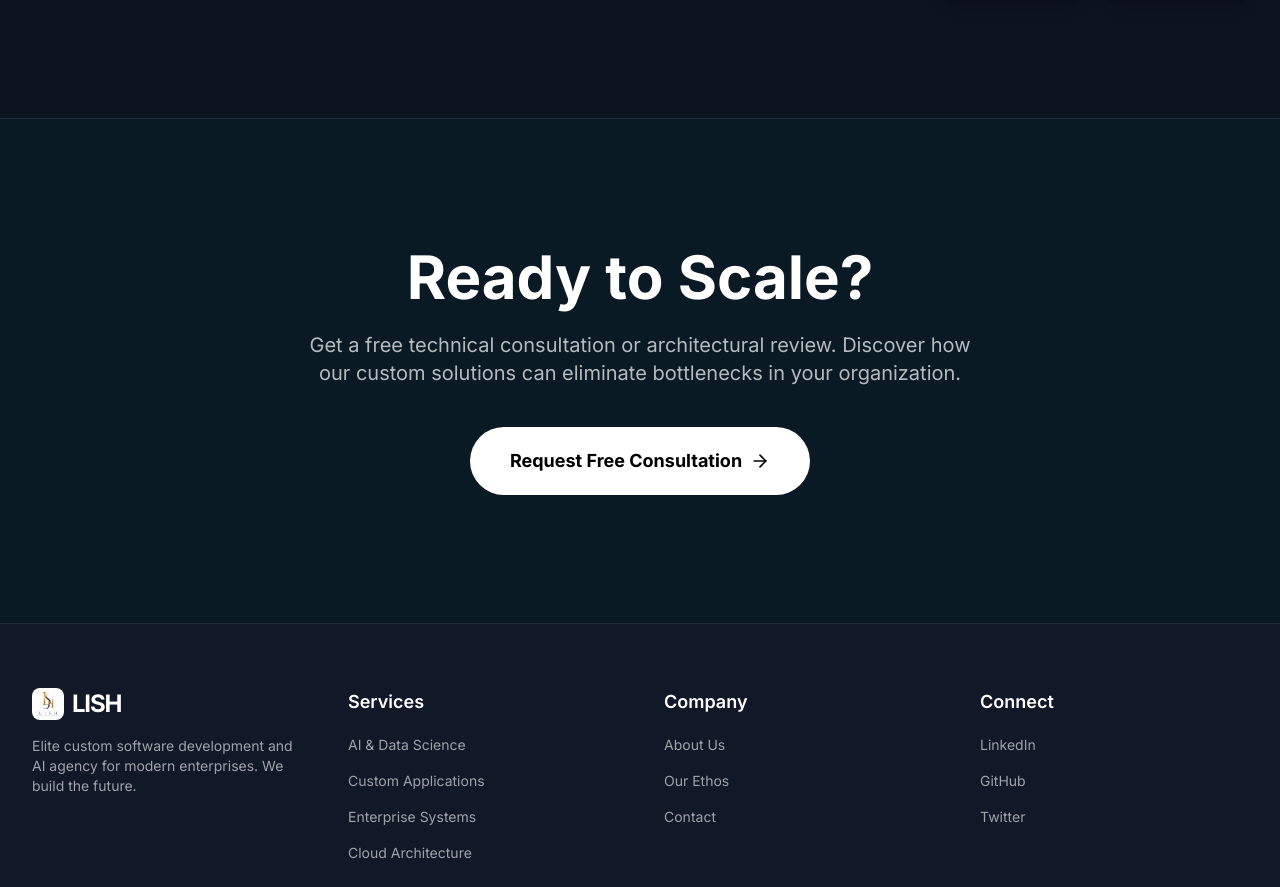
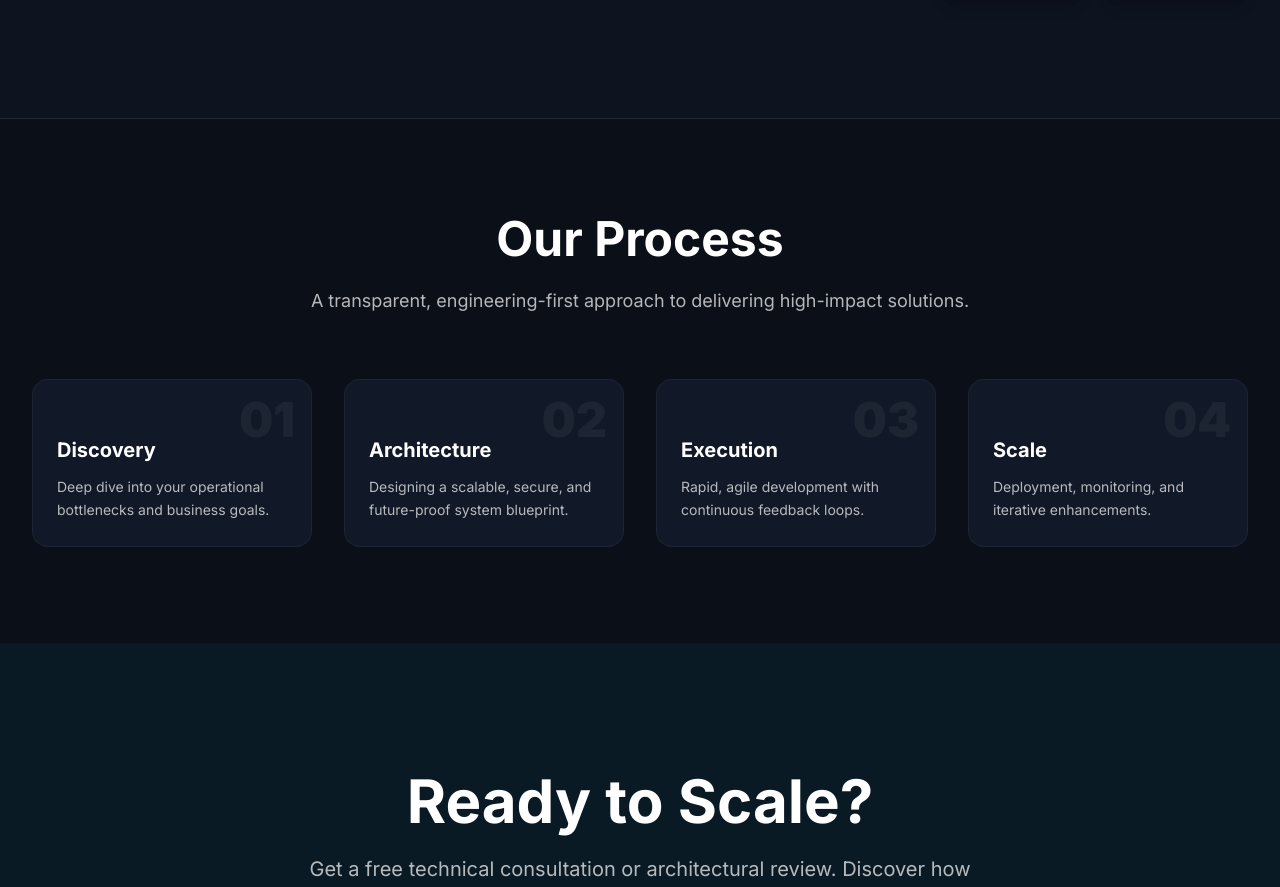
Before and after one commit to Kaamessh/lish, a Next.js app: page / in a window 1280 px wide. Shown: the part 1889-2776 px from the top of the page. Built offline with nearby package versions, Linux system fonts and the light colour scheme.

Commit message:
Implement UX enhancements: Process section, Tech Stack, Services expansion, About page polish

```diff
--- a/src/app/about/page.tsx
+++ b/src/app/about/page.tsx
@@ -52,9 +52,9 @@ export default function AboutPage() {
                 whileInView={{ opacity: 1, y: 0 }}
                 viewport={{ once: true }}
                 transition={{ delay: idx * 0.2 }}
-                className="flex flex-col gap-4"
+                className="flex flex-col gap-4 p-6 rounded-2xl border border-transparent hover:bg-card/50 hover:border-card-border transition-all group"
               >
-                <div className="w-14 h-14 rounded-2xl bg-background border border-white/10 flex items-center justify-center">
+                <div className="w-14 h-14 rounded-2xl bg-background border border-white/10 flex items-center justify-center group-hover:scale-110 transition-transform">
                   {item.icon}
                 </div>
                 <h3 className="text-2xl font-bold">{item.title}</h3>
@@ -69,14 +69,17 @@ export default function AboutPage() {
       <section className="pt-32 max-w-5xl mx-auto px-4 sm:px-6 lg:px-8 text-center">
         <h2 className="text-3xl md:text-5xl font-bold mb-16">Leadership</h2>
 
+        <div className="relative">
+          <div className="absolute inset-0 bg-primary/10 rounded-3xl blur-[80px] -z-10" />
           <motion.div
             initial={{ opacity: 0, scale: 0.95 }}
             whileInView={{ opacity: 1, scale: 1 }}
             viewport={{ once: true }}
-          className="bg-card border border-card-border rounded-3xl p-8 md:p-12 flex flex-col md:flex-row items-center gap-10 text-left"
+            className="bg-card border border-card-border rounded-3xl p-8 md:p-12 flex flex-col md:flex-row items-center gap-10 text-left relative overflow-hidden"
           >
-          <div className="flex-shrink-0">
-            <div className="w-48 h-48 rounded-full overflow-hidden border-4 border-primary/30 p-1">
+            <div className="absolute top-0 right-0 w-64 h-64 bg-accent/5 rounded-full blur-[64px]" />
+            <div className="flex-shrink-0 z-10">
+              <div className="w-48 h-48 rounded-full overflow-hidden border-4 border-primary/30 p-1 group-hover:border-primary/60 transition-colors">
                 <img
                 src="/founder.png"
                 alt="Founder Portrait"
@@ -96,6 +99,7 @@ export default function AboutPage() {
             </p>
           </div>
           </motion.div>
+        </div>
       </section>
     </div>
   );
--- a/src/app/page.tsx
+++ b/src/app/page.tsx
@@ -164,6 +164,40 @@ export default function Home() {
         </div>
       </section>
 
+      {/* Our Process */}
+      <section className="py-24 relative">
+        <div className="max-w-7xl mx-auto px-4 sm:px-6 lg:px-8">
+          <div className="text-center max-w-3xl mx-auto mb-16">
+            <h2 className="text-3xl md:text-5xl font-bold mb-6">Our Process</h2>
+            <p className="text-lg text-foreground/70">
+              A transparent, engineering-first approach to delivering high-impact solutions.
+            </p>
+          </div>
+
+          <div className="grid grid-cols-1 md:grid-cols-4 gap-8">
+            {[
+              { step: "01", title: "Discovery", desc: "Deep dive into your operational bottlenecks and business goals." },
+              { step: "02", title: "Architecture", desc: "Designing a scalable, secure, and future-proof system blueprint." },
+              { step: "03", title: "Execution", desc: "Rapid, agile development with continuous feedback loops." },
+              { step: "04", title: "Scale", desc: "Deployment, monitoring, and iterative enhancements." }
+            ].map((item, idx) => (
+              <motion.div
+                key={idx}
+                initial={{ opacity: 0, y: 20 }}
+                whileInView={{ opacity: 1, y: 0 }}
+                viewport={{ once: true }}
+                transition={{ delay: idx * 0.15 }}
+                className="relative flex flex-col p-6 rounded-2xl bg-card border border-white/5 hover:border-primary/30 transition-all group"
+              >
+                <span className="text-5xl font-black text-white/5 absolute top-4 right-4 group-hover:text-primary/10 transition-colors">{item.step}</span>
+                <h3 className="text-xl font-bold mb-3 mt-8">{item.title}</h3>
+                <p className="text-foreground/70 text-sm leading-relaxed">{item.desc}</p>
+              </motion.div>
+            ))}
+          </div>
+        </div>
+      </section>
+
       {/* Lead Magnet CTA */}
       <section className="py-32 relative overflow-hidden">
         <div className="absolute inset-0 bg-primary/5 -z-10" />
--- a/src/app/services/page.tsx
+++ b/src/app/services/page.tsx
@@ -1,7 +1,7 @@
 "use client";
 
 import { motion } from "framer-motion";
-import { BrainCircuit, AppWindow, Building2 } from "lucide-react";
+import { BrainCircuit, AppWindow, Building2, Server, Layout } from "lucide-react";
 
 export default function ServicesPage() {
   const services = [
@@ -33,6 +33,26 @@ export default function ServicesPage() {
       icon: <Building2 className="w-6 h-6 text-accent" />,
       features: ["HIPAA Compliant Systems", "High-Concurrency Booking", "Load-Balancing Hubs", "Legacy Modernization"],
       image: "https://images.unsplash.com/photo-1581091226825-a6a2a5aee158?auto=format&fit=crop&q=80&w=800",
+      reversed: false,
+    },
+    {
+      id: "cloud",
+      title: "Cloud Architecture & DevOps",
+      subtitle: "Scalable, auto-healing infrastructure",
+      desc: "We design and deploy robust cloud environments on AWS and Google Cloud. From CI/CD pipelines to containerized microservices, we ensure your infrastructure scales dynamically with traffic.",
+      icon: <Server className="w-6 h-6 text-primary" />,
+      features: ["AWS / GCP", "CI/CD Pipelines", "Docker & Kubernetes", "Zero-Downtime Deploy"],
+      image: "https://images.unsplash.com/photo-1451187580459-43490279c0fa?auto=format&fit=crop&q=80&w=800",
+      reversed: true,
+    },
+    {
+      id: "uiux",
+      title: "Premium UI/UX Design",
+      subtitle: "Experiences that convert and delight",
+      desc: "Beautiful aesthetics paired with data-driven user experience flows. We build wireframes, interactive prototypes, and production-ready designs that elevate your brand to the enterprise level.",
+      icon: <Layout className="w-6 h-6 text-secondary" />,
+      features: ["User Research", "Wireframing", "Interactive Prototypes", "Design Systems"],
+      image: "https://images.unsplash.com/photo-1561070791-2526d30994b5?auto=format&fit=crop&q=80&w=800",
       reversed: false,
     },
   ];
--- a/src/components/Navbar.tsx
+++ b/src/components/Navbar.tsx
@@ -23,7 +23,6 @@ export default function Navbar() {
     { name: "Home", href: "/" },
     { name: "Services", href: "/services" },
     { name: "About", href: "/about" },
-    { name: "Contact", href: "/contact" },
   ];
 
   return (
```
Lines whose indentation alone changed are shown as unchanged.
